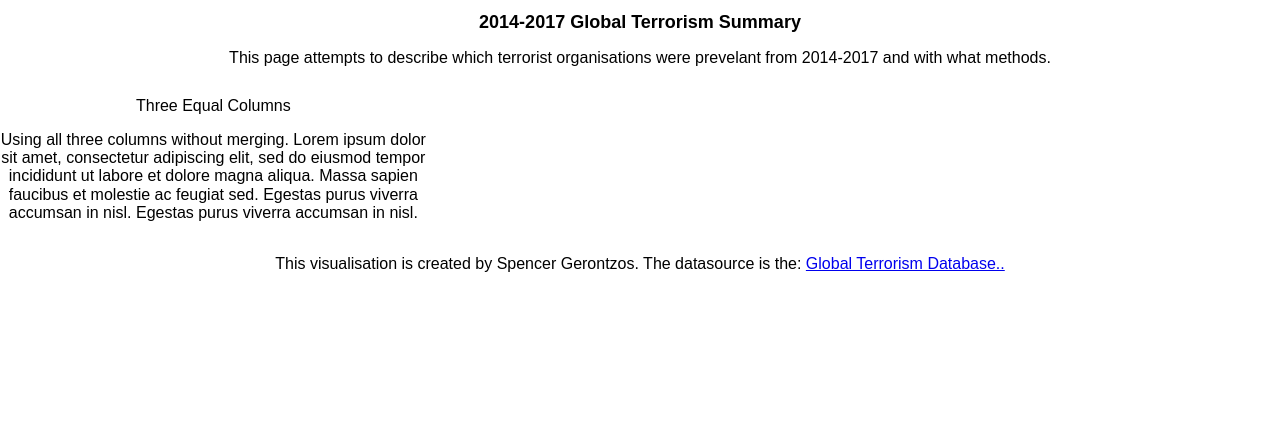
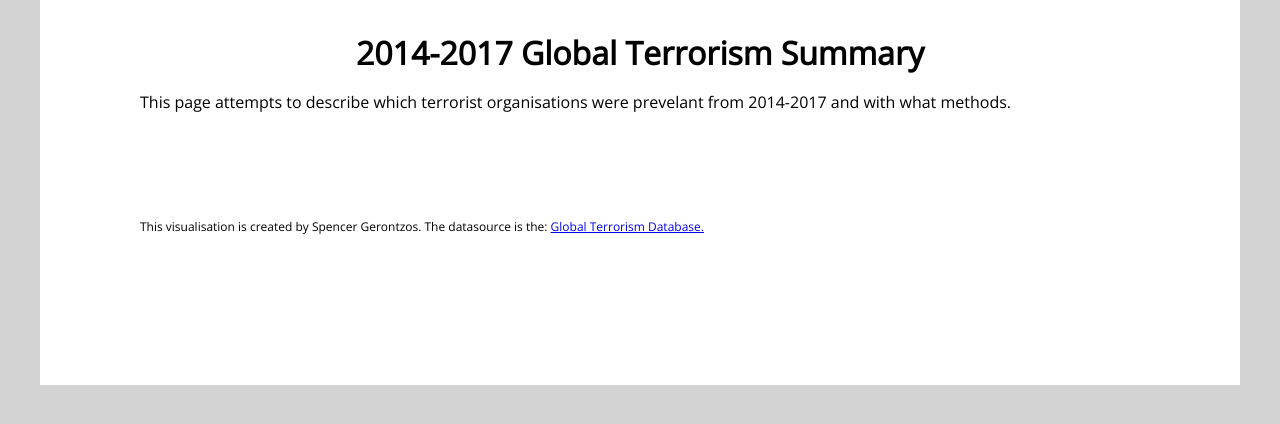
Before and after one commit to Sp3nn7/W10-FIT3179-HW, a plain HTML site: page index.html in a window 1280 px wide. Drawn offline with nearby package versions, Linux system fonts and the light colour scheme; a script that the page names is missing.

Commit message:
adjusting the size of the object

```diff
--- a/index.html
+++ b/index.html
@@ -39,29 +39,20 @@
 
 
           <!-- pure grid group -->
-          <div class="pure-g">
-            <div class="pure-u-1-3">
-              <div class="description description-left">
-                <h2>Three Equal Columns</h2>
-                <p>Using all three columns without merging. Lorem ipsum dolor sit amet, consectetur adipiscing elit, sed do
-                  eiusmod tempor incididunt ut labore et dolore magna aliqua. Massa sapien faucibus et molestie ac feugiat
-                  sed. Egestas purus viverra accumsan in nisl. Egestas purus viverra accumsan in nisl.</p>
-              </div>
+        <div class="pure-g">
+            <div class="pure-u-1-2">
+                <div id="vis4" class="vis-container"></div>
             </div>
-            <div class="pure-u-1-3">
-              <div id="vis4" class="vis-container"></div>
+            <div class="pure-u-1-2">
+                <div id="vis3" class="vis-container"></div>
             </div>
-            <div class="pure-u-1-3" style="width: 31.5%;">
-              <div id="vis3" class="vis-container" style="margin-left: 15px;"></div>
-            </div>
-
-          </div>
-          <!-- end pure grid group -->
+        </div>
+            <!-- end pure grid group -->
 
 
           <div class="pure-g">
             <div class="pure-u-1-1 small-font">
-              <p>This visualisation is created by Spencer Gerontzos. The datasource is the: <a href="https://www.kaggle.com/datasets/START-UMD/gtd/data" target=" _blank">Global Terrorism Database.</href>.</p>
+              <p>This visualisation is created by Spencer Gerontzos. The datasource is the: <a href="https://www.kaggle.com/datasets/START-UMD/gtd/data" target=" _blank">Global Terrorism Database</href>.</p>
             </div>
           </div>
 
--- a/w10-dchart.vg.json
+++ b/w10-dchart.vg.json
@@ -26,7 +26,7 @@
             "value": [{"iyear": 2014}],
             "select": {"type": "point", "fields": ["iyear"]},
             "bind": {
-                "iyear": {"input": "range", "min": 2014, "max": 2017, "step": 1, "name": "Year Selector"}
+                "iyear": {"input": "range", "min": 2014, "max": 2017, "step": 1, "name": "Year Selector: "}
             }
 
         }
@@ -53,7 +53,7 @@
             }],
             "sort": [{ "field": "Totalattacksfromgroup", "order": "descending" }]
           }, {
-            "filter": "datum.rank <= 5"
+            "filter": "datum.rank <= 6"
           }
 
     ],
@@ -61,7 +61,7 @@
     "mark": {"type": "arc", "innerRadius": 50},
     "encoding": {
       "theta": {"field": "Totalattacksfromgroup", "type": "quantitative"},
-      "color": {"field": "gname", "type": "nominal", "title": "Leading Terrorist Organizations Performing the Attacks"},
+      "color": {"field": "gname", "type": "nominal", "title": "Leading Terrorist Organizations"},
 
       "tooltip": [
         {"field": "gname", "type": "nominal", "title": "Terrorist Organization"},
--- a/w10.css
+++ b/w10.css
@@ -1,17 +1,45 @@
-html,
+body *{
+    font-family: 'Open Sans', sans-serif;
+}
 
-body {
+h1 {
+    font-weight: 900;
     text-align: center;
 }
 
-h1{
-    font: 1em sans-serif;
-    font-size: large;
-    font-weight: bold;
+body {
+    background-color: lightgray;
 }
 
-h2{
-    font: 1em sans-serif;
-    font-size: medium;
-    display: block;
+.page {
+    width: 1000px;
+    background-color: white;
+    margin: auto;
+    padding: 100px;
+    padding-top: 35px;
 }
+
+.vis-container {
+    width: 100%;
+}
+
+.description h2,
+h1 {
+    margin-top: 0px;
+}
+
+.description-right {
+    padding-left: 20px;
+}
+
+.description-left {
+    padding-right: 20px;
+}
+
+.pure-g {
+    margin-bottom: 40px;
+}
+
+.small-font {
+    font-size: 12px;
+}
--- a/w10.vg.json
+++ b/w10.vg.json
@@ -28,7 +28,7 @@
             "value": [{"iyear": 2014}],
             "select": {"type": "point", "fields": ["iyear"]},
             "bind": {
-                "iyear": {"input": "range", "min": 2014, "max": 2017, "step": 1, "name": "Year Selector"}
+                "iyear": {"input": "range", "min": 2014, "max": 2017, "step": 1, "name": "Year Selector: "}
             }
         }
     ],
```
